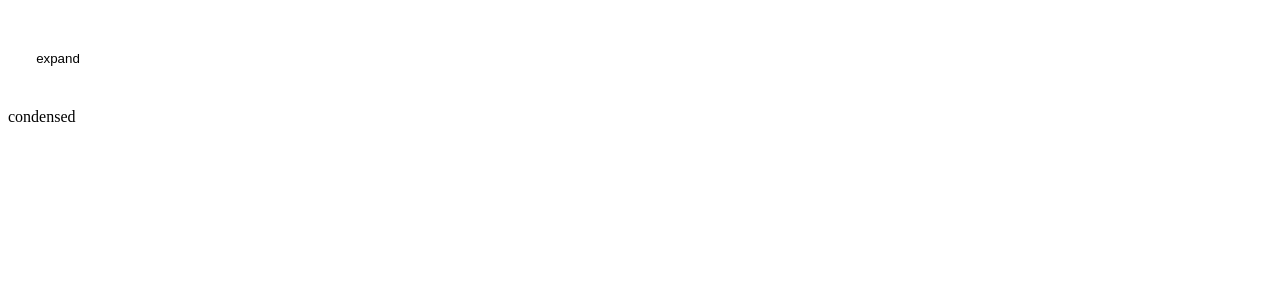
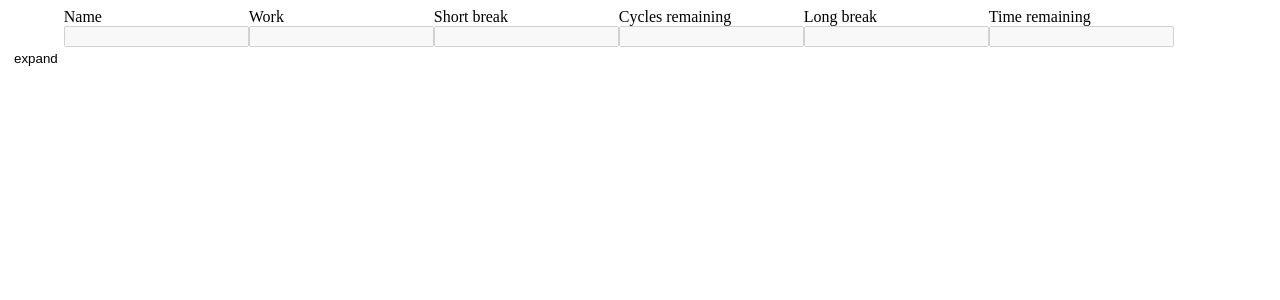
Before and after one commit to ericasu33/sprig, a React (Create React App) app: page / in a window 1280 px wide. Shown: the top 300 px of the page. Built offline with nearby package versions, Linux system fonts and the light colour scheme.

Commit message:
Add PomodoroTimer display

```diff
--- a/src/components/PomodoroTimer.scss
+++ b/src/components/PomodoroTimer.scss
@@ -0,0 +1,8 @@
+.pomodoro-display {
+  display: flex;
+  flex-direction: row;
+  > {
+    display: flex;
+    flex-direction: column;
+  }
+}
--- a/src/components/PomodoroTimer.tsx
+++ b/src/components/PomodoroTimer.tsx
@@ -1,25 +1,59 @@
 import React, { useState } from 'react';
 import Button from './Button'
+import './PomodoroTimer.scss';
 
 const PomodoroTimer = (props: any) => {
   const [expand, setExpand] = useState(false);
   return (
-    <div>
+    <div className="pomodoro-display">
       <Button
         onClick={(e: any) => setExpand((prev: boolean) => (!prev))}
       >
         { (expand && "shrink") || "expand" }
       </Button>
-      { expand &&
+      { (expand && (
         <div>
           expanded
         </div>
-      }
-      { !expand &&
-        <div>
-          condensed
-        </div>
-      }
+      )) || (
+        <>
+          <div>
+            <label>Name</label>
+            <input type="text" disabled={true} value={props.name} />
+          </div>
+          <div>
+            <label>Work</label>
+            <input type="text" disabled={true} value={props.work} />
+          </div>
+          <div>
+            <label>Short break</label>
+            <input type="text" disabled={true} value={props.break} />
+          </div>
+          <div>
+            <label>Cycles remaining</label>
+            <input type="text" disabled={true} value={props.cycles} />
+          </div>
+          <div>
+            <label>Long break</label>
+            <input type="text" disabled={true} value={props.longBreak} />
+          </div>
+          <div>
+            <label>Time remaining</label>
+            <input type="text" disabled={true} value={props.total_time} />
+          </div>
+          <Button
+            play
+          >
+            <i className="far fa-play-circle fa-lg"></i>
+            <i className="far fa-pause-circle fa-lg"></i>
+          </Button>
+          <Button
+            stop
+          >
+            <i className="far fa-stop-circle fa-lg"></i>
+          </Button>
+        </>
+      )}
     </div>
   );
 };
```
